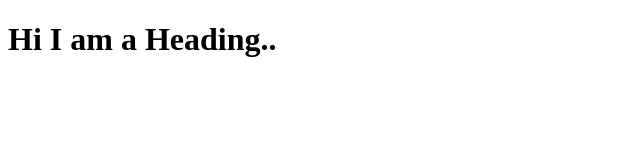
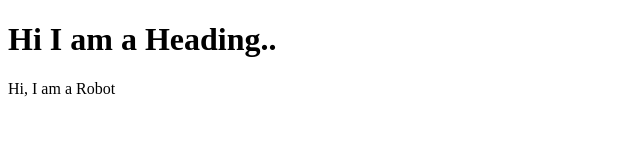
Before and after one commit to Arun2024-AI/GIt3class, a plain HTML site: page index.html in a window 1280 px wide. Shown: the whole page, without its empty margins (0-640 px from the left). Drawn offline with Linux system fonts and the light colour scheme.

Commit message:
New feature

```diff
--- a/index.html
+++ b/index.html
@@ -7,6 +7,7 @@
 </head>
 <body>
     <h1>Hi I am a Heading..</h1>
+    <p>Hi, I am a Robot</p>
 
 
 </body>
```
